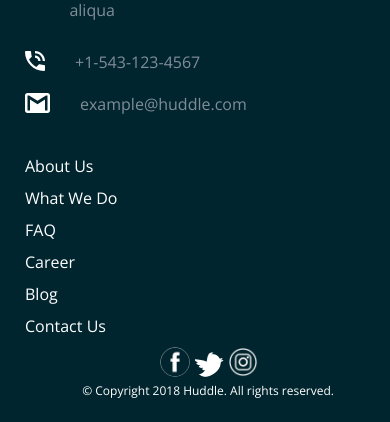
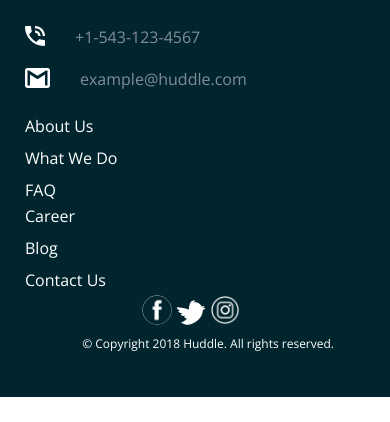
Before and after one commit to aanu1143/huddle-landing-page, a plain HTML site: page index.html in a window 390 px wide. Shown: the part 2513-2935 px from the top of the page. After the commit the page ends 2913 px from the top, so only its background shows below. Drawn offline with nearby package versions, Linux system fonts and the light colour scheme.

Commit message:
complete

```diff
--- a/index.html
+++ b/index.html
@@ -80,17 +80,17 @@
                 <p style="margin-left: 30px;">example@huddle.com</p>
               </span>
           </div>
-          <div>
+          <div class="temp">
             <a href="#">About Us</a>
             <a href="#">What We Do</a>
             <a href="#">FAQ</a>
           </div>
-          <div>
+          <div class="temp">
             <a href="#">Career</a>
             <a href="#">Blog</a>
             <a href="#">Contact Us</a>
           </div>
-          <div class="icons" style="display: flow-root;">
+          <div class="icons temp" style="display: flow-root;">
             <a href="#"><img src="images/fb.png" alt=""></a>
             <a href="#"><img src="images/twit.png" alt=""></a>
             <a href="#"><img src="images/insta.png" alt=""></a>
--- a/style.css
+++ b/style.css
@@ -255,30 +255,40 @@ p {
     padding-right: 56px;
     font-size: 12px;
 }
+.temp {
+    position: relative;
+    top: 60px;
+    height: 150px;
+}
+
+.temp a {
+    margin-bottom: 10px;
+}
 
 @media screen and (max-width: 700px) {
     .bottomfoot {
-        height: 650px;
+        height: 625px;
     }
     .details {
         flex-direction: column;
-        top: 100px;
+        top: 75px;
         margin-left: 25px;
     }
-    .details div a{
-        margin-bottom: 10px;
+    .temp {
+        top: -15px;
+        height: 90px;
     }
     #address {
         margin-bottom: 40px;
     }
     .copyr {
-        top: 100px;
+        top: 10px;
     }
     .icons img {
         width: 30px;
     }
     .icons {
-        margin-left: 37%;
+        margin-left: 32%;
     }
     .footcontainer {
         max-width: 350px;
```
